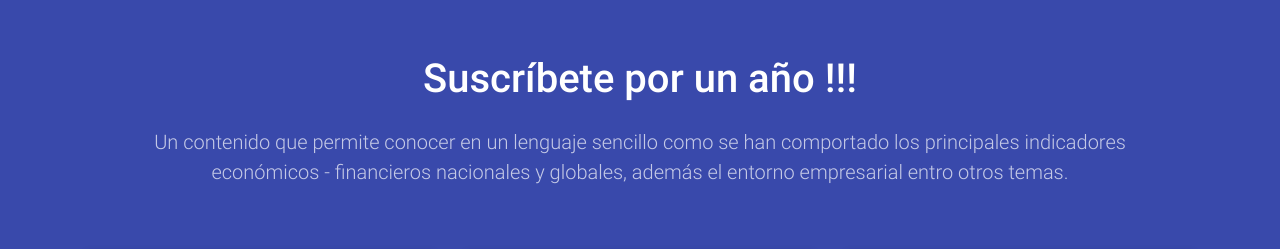
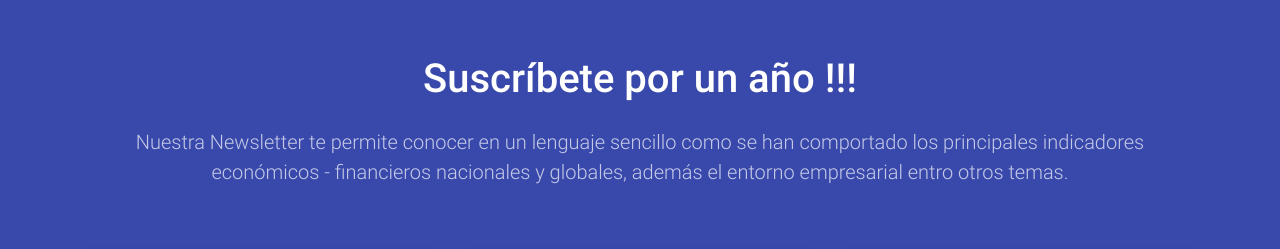
Before and after one commit to ecopronosticos/ecopronosticos.github.io, a plain HTML site: page index.html in a window 1280 px wide. Shown: the part 5200-5449 px from the top of the page. Drawn offline with Linux system fonts and the light colour scheme; no server answers; files whose address does not match are found by name.

Commit message:
Update index.html

```diff
--- a/index.html
+++ b/index.html
@@ -421,7 +421,7 @@
     <div class="wow fadeIn">
       <h2 class="h1 pt-5 pb-3">Suscríbete por un año !!!</h2>
       <p class="px-5 mb-5 pb-3 lead">
-        Un contenido que permite conocer en un lenguaje sencillo como se han comportado los principales indicadores económicos - financieros nacionales y globales, además el entorno empresarial entro otros temas.
+        Nuestra Newsletter te permite conocer en un lenguaje sencillo como se han comportado los principales indicadores económicos - financieros nacionales y globales, además el entorno empresarial entro otros temas.
       </p>
     </div>
     <div class="row wow zoomIn">
```
